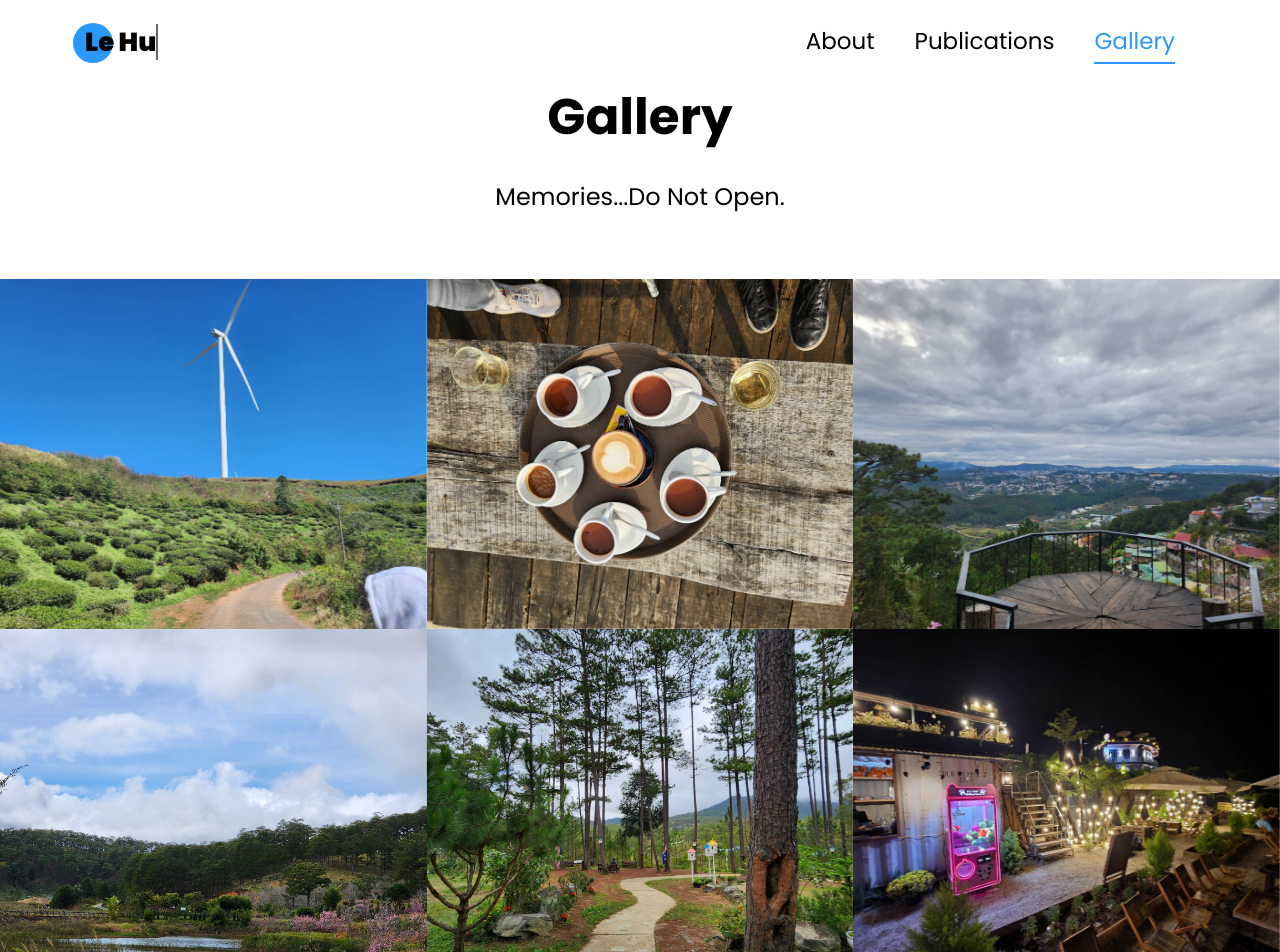
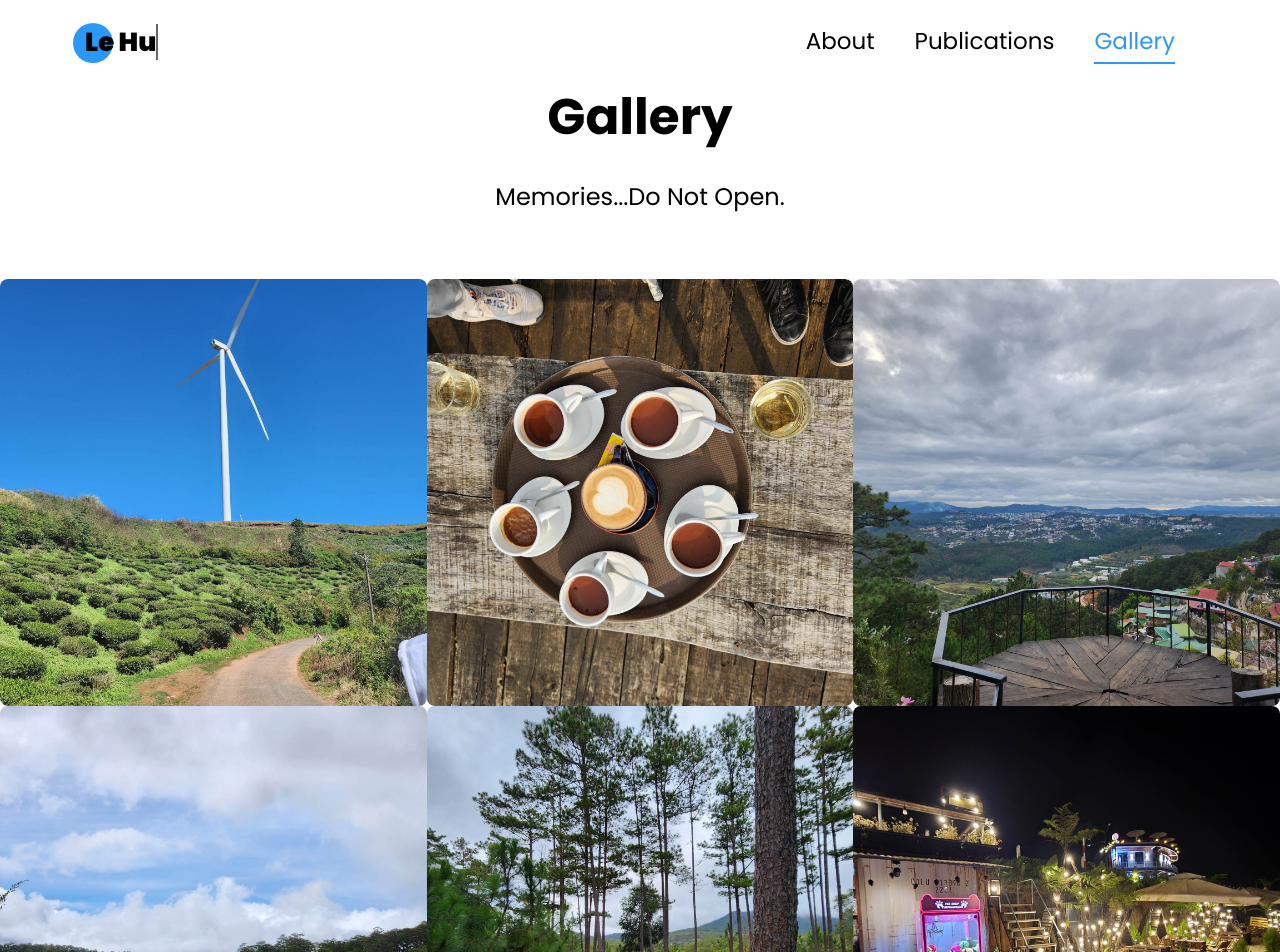
Before and after one commit to lehuy1611/lehuy1611.github.io, a Jekyll site: the page gallery.html, which Jekyll copies as it is, in a window 1280 px wide. Shown: the top 952 px of the page. Built offline with Jekyll 4.4.1, drawn with Linux system fonts in a browser that asks for light colours; a style sheet for code colours, icons or effects is not loaded.

Commit message:
update images

```diff
--- a/gallery.html
+++ b/gallery.html
@@ -60,6 +60,22 @@
 
         #ftco-loader {
             display: none; /* Hide loader after page load */
+        }
+                /* Gallery Image Styling */
+        .project.img {
+            background-size: cover;
+            background-position: center;
+            width: 100%;
+            height: 100%;
+            padding-bottom: 100%; /* Maintains aspect ratio */
+        }
+
+        /* Responsive gallery images to fit within col-md-4 */
+        .col-md-4 .project.img {
+            height: 250px; /* Adjust height to fit the grid */
+            background-size: cover;
+            background-position: center center;
+            border-radius: 8px;
         }
     </style>
 </head>
@@ -163,7 +179,7 @@
                         style="background-image: url(images/nhatrang/nhatrang_4.jpg);">
                     </div>
                 </div>
-            <p style="color: #000; font-size: 12px; text-align: left;">
+            <p style="color: #000; font-size: 14px; text-align: left;">
                 <i>All taken in my beautiful country, Vietnam.</i>
             </p>
         </div>
```
